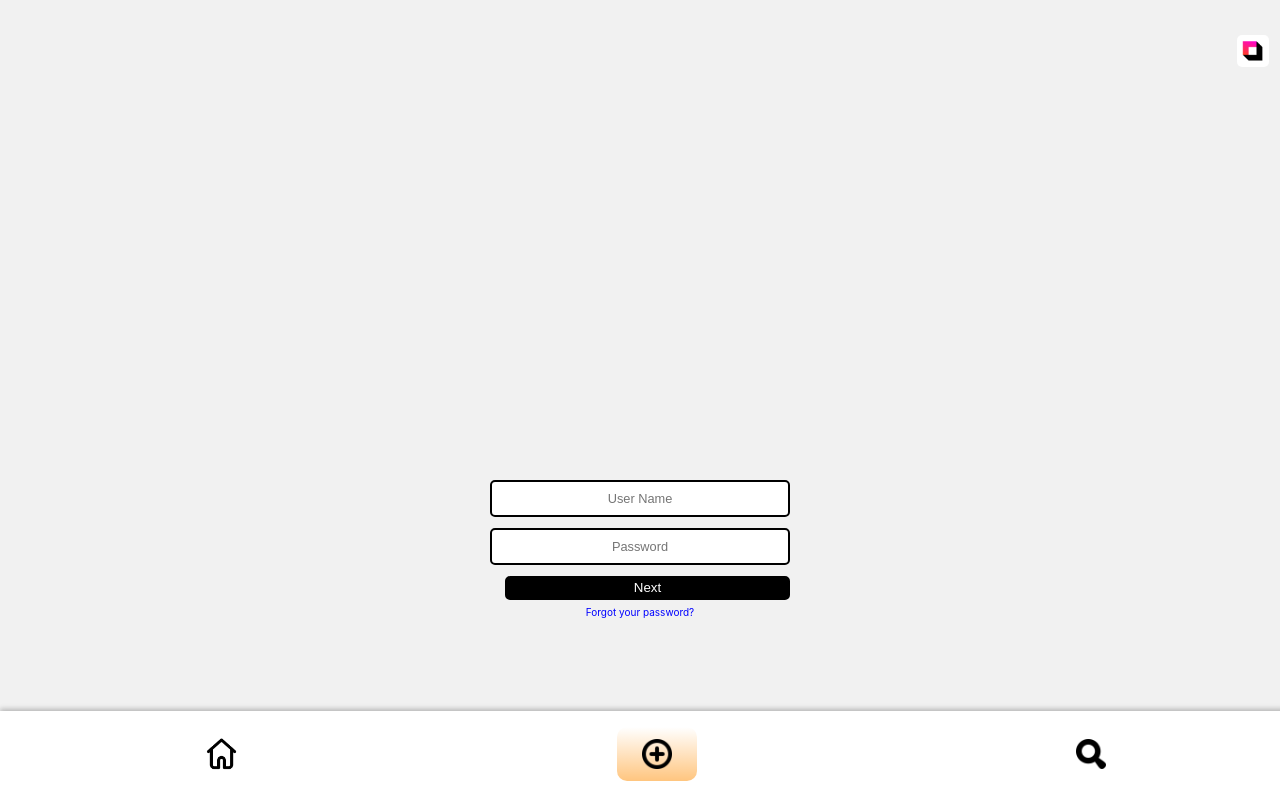
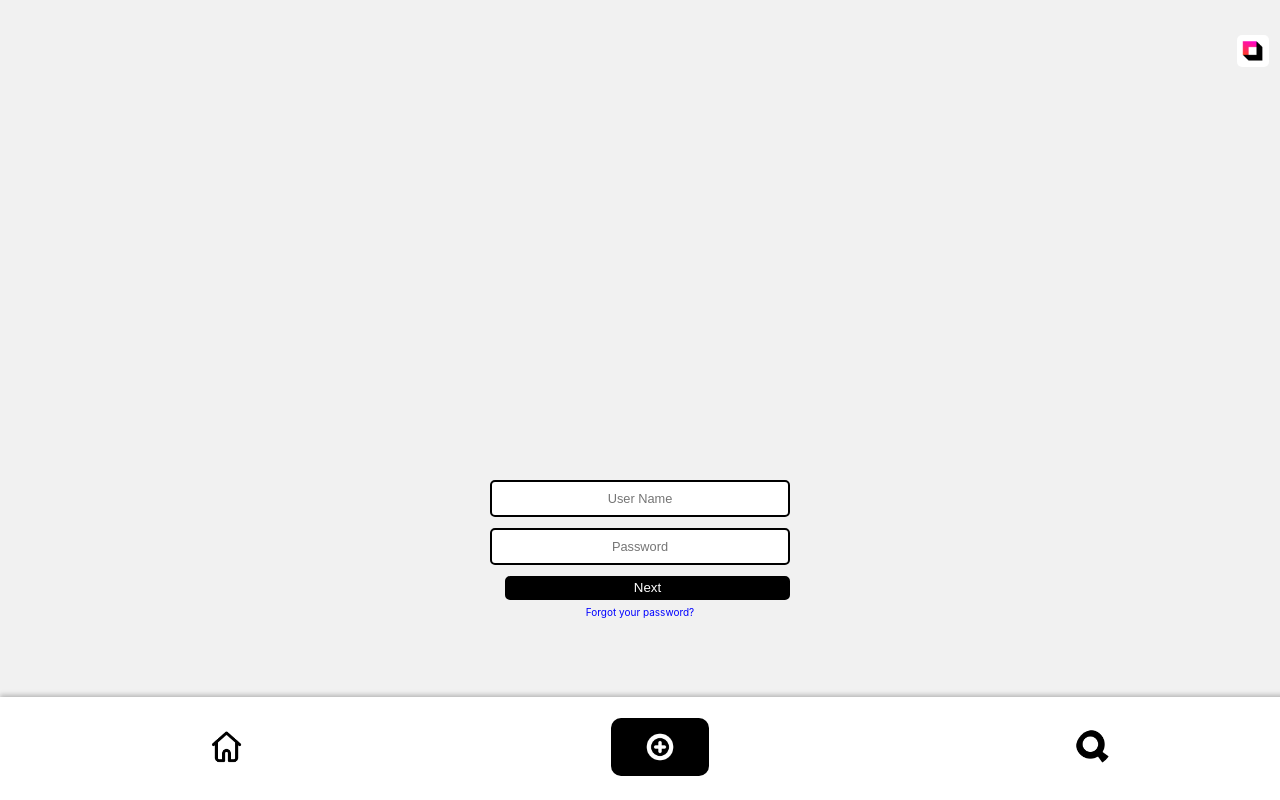
Before and after one commit to Riyadaram/PROYECTO_FINAL, a React (Vite) app: page /login in a window 1280 px wide. Built offline with nearby package versions, Linux system fonts and the light colour scheme.

Commit message:
COMPONENTE FOOTER MENU LISTO

```diff
--- a/src/components/FooterMenu/FooterMenu.css
+++ b/src/components/FooterMenu/FooterMenu.css
@@ -4,7 +4,7 @@
     left: 0;
     width: 100%;
     background-color: white;
-    padding: 15px;
+    padding: 20px;
     box-shadow: 0px -2px 5px rgba(0, 0, 0, 0.25);
   }
 
@@ -18,29 +18,53 @@
     border: none;
     cursor: pointer;
     outline: none;
-    transition: transform 0.2s ease-in-out, box-shadow 0.5s ease-in-out;
+    transition: transform 0.3s ease-in-out, box-shadow 0.5s ease-in-out;
   }
 
   .home-button {
-    width: 35px;
-    height: 35px;
+    background-color: white;
+    border-radius: 50%; /* Esto hace que los botones sean circulares */
+    width: 35px; /* Ajusta según tus necesidades */
+    height: 35px; /* Ajusta según tus necesidades */
+    border: none;
+    cursor: pointer;
+    outline: none;
+    transition: background-color 0.3s ease-in-out;
+    padding: 10px;
   }
 
   .plus-button {
     position: relative;
-    width: 30px;
-    height: 30px;
-    padding: 12px 25px;
+    width: 40px;
+    height: 40px;
+    padding: 5px 25px;
     border-radius: 10px;
-    background: linear-gradient(to bottom, rgba(255, 140, 0, 0), rgba(255, 140, 0, 0.5));
-    color: #fff;
+    background: black;
+    transition: background 1.5s ease-in-out, color 1s ease-in-out;
+    border: 4px solid transparent;
+  }
+
+  .plus-button:hover {
+    background: linear-gradient(45deg, #405de6, #5851db, #833ab4, #c13584, #e1306c, #fd1d1d, #f56040, #f77737, #fcaf45, #ffdc80);
+    border: 4px solid black;
   }
 
   .search-button {
-    width: 30px;
-    height: 30px;
+    background-color: white;
+    border-radius: 50%;
+    width: 35px;
+    height: 35px;
+    border: none;
+    cursor: pointer;
+    outline: none;
+    transition: background-color 0.3s ease-in-out;
+    padding: 10px;
   }
 
   button:hover {
-    transform: scale(1.35);
+    transform: scale(1.25);
   }
+
+  .home-button:hover, .search-button:hover {
+    background-color: #f5f5f5; /* Cambia al blanco roto al hacer hover */
+  }
--- a/src/components/FooterMenu/FooterMenu.jsx
+++ b/src/components/FooterMenu/FooterMenu.jsx
@@ -18,7 +18,7 @@ const FooterMenu = () => {
 
                 <button>
                     <Link to="/"> {/*De momento este botón te lleva a Home hasta que se definan nuevas rutas*/}
-                      <img src={Plus} className="plus-button glow-on-hover" alt="Plus Button Logo"/>
+                      <img src={Plus} className="plus-button" alt="Plus Button Logo"/>
                     </Link>
                 </button>
 
```
Also changed, not shown: src/assets/footer_menu_logos/Plus_button.png.
